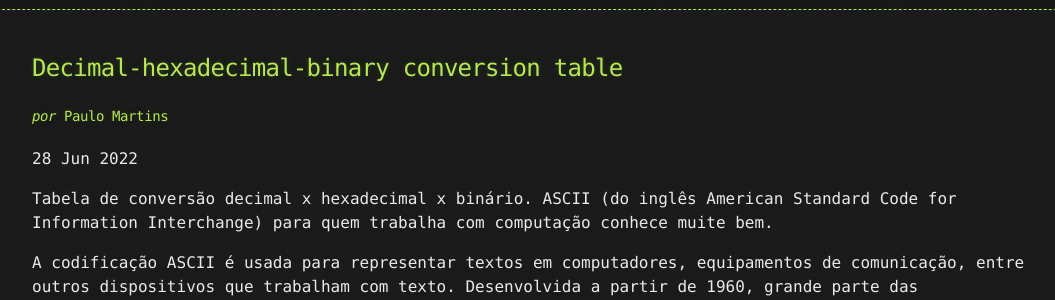
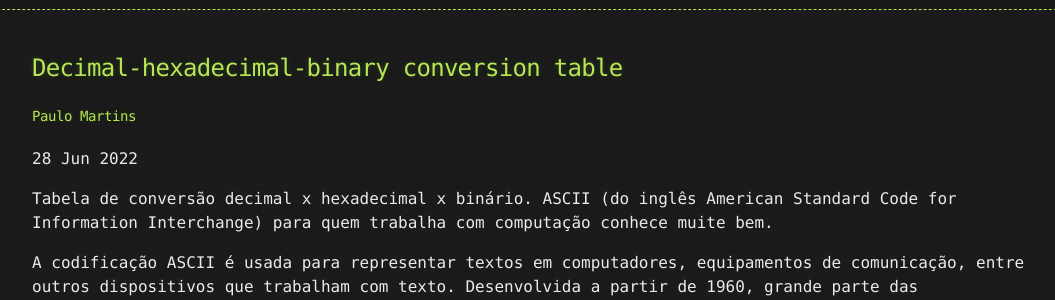
Before and after one commit to paullomarttins/paullomarttins.github.io, a Jekyll site: the page built from _posts/2022-06-28-decimal_hexadecimal_binary_conversion.md, in a window 1280 px wide. Shown: the part 164-464 px from the top of the page, without its empty margins (108-1163 px from the left). Built offline with Jekyll 4.4.1, drawn with Linux system fonts in a browser that asks for light colours; some web fonts are replaced.

Commit message:
Atualização de autor

```diff
--- a/_layouts/post.html
+++ b/_layouts/post.html
@@ -4,7 +4,7 @@ layout: default
 
 <article>
   <h2>{{ page.title }}</h2>
-  <h4><i>por</i> {{ page.author }}</h4>
+  <h4>{{ page.author }}</h4>
   <time datetime="{{ page.date | date_to_xmlschema }}" class="by-line">{{ page.date | date_to_string }}</time>
   {{ content }}
 </article>
```
